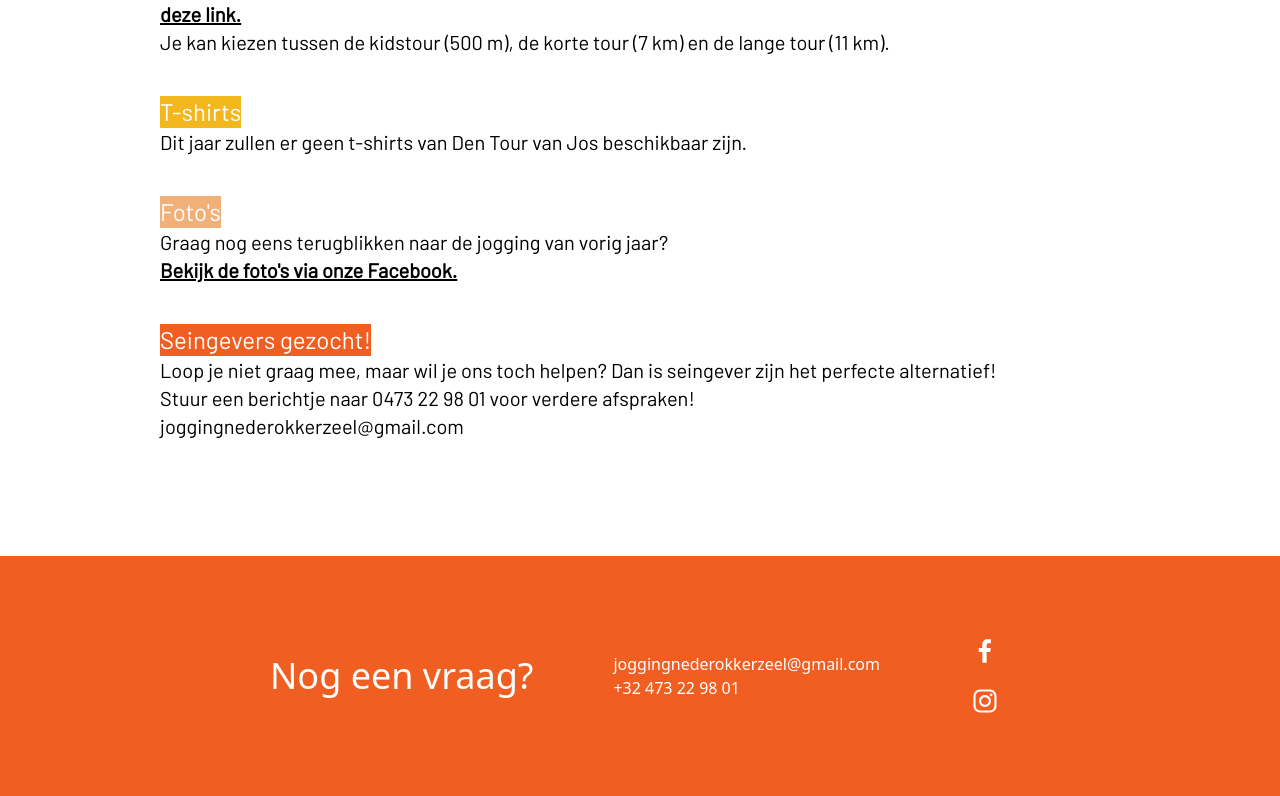
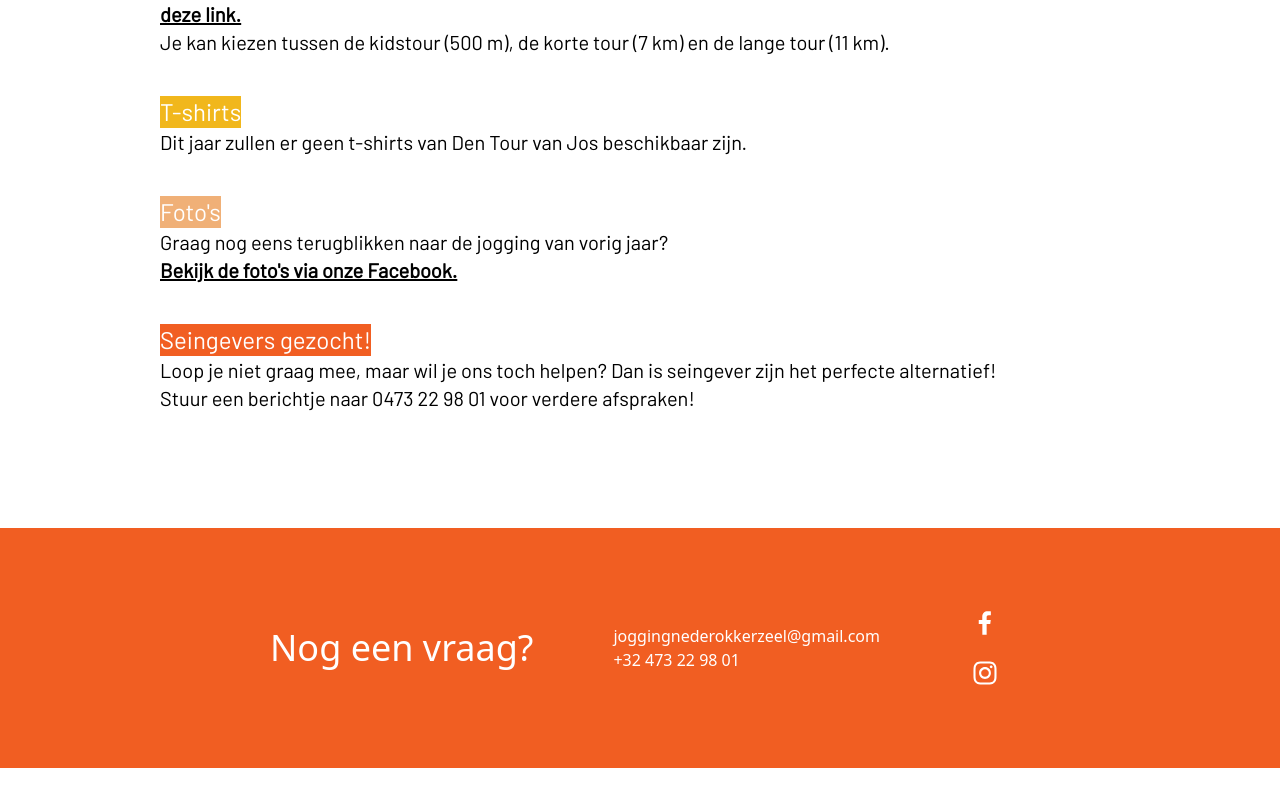
Before and after one commit to tokky01/webiste-den-tour-jos, a Next.js app: page / in a window 1280 px wide. Shown: the part 550-1346 px from the top of the page. After the commit the page ends 1318 px from the top, so only its background shows below. Built offline with nearby package versions, Linux system fonts and the light colour scheme.

Commit message:
Update index.tsx

```diff
--- a/src/pages/index.tsx
+++ b/src/pages/index.tsx
@@ -36,7 +36,7 @@ export default function Home() {
                         <h2 className={"text-white bg-josorange w-fit  text-2xl"}>Seingevers gezocht!</h2>
                         <p>Loop je niet graag mee, maar wil je ons toch helpen? Dan is seingever zijn het perfecte alternatief!</p>
                           <p>Stuur een berichtje naar 0473 22 98 01 voor verdere afspraken!</p>
-                        <p><a href={"mailto:joggingnederokkerzeel@gmail.com"}>joggingnederokkerzeel@gmail.com</a></p>
+
                     </div>
                 </div>
             </div>
```
